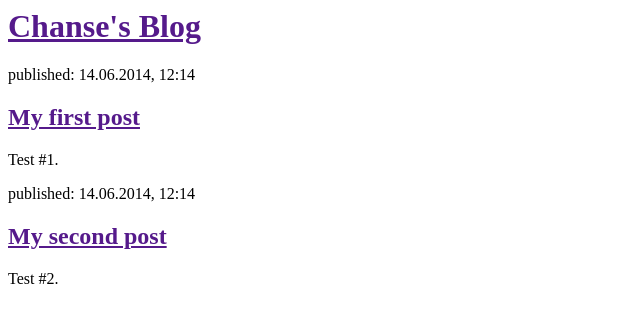
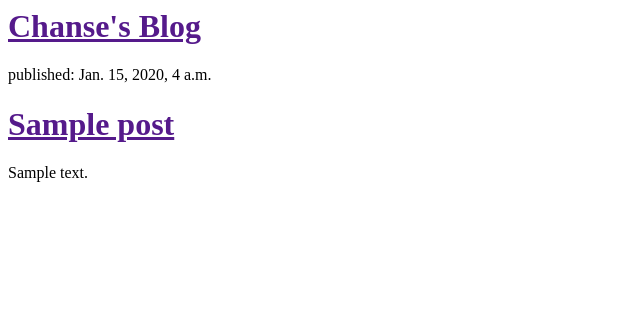
Before and after one commit to UnfitStone/my-first-blog, a Django app: template blog/templates/blog/post_list.html in a window 1280 px wide. Shown: the top 323 px of the page, without its empty margins (0-640 px from the left). Run offline with Django 3.2, Linux system fonts and the light colour scheme; the template is opened without the code that fills it: values that come from a table or form of the project are taken from there, others are empty; tables that the repository leaves empty hold one stand-in row (values such as "Sample post").

Commit message:
Modified templated to display posts from database.

```diff
--- a/blog/templates/blog/post_list.html
+++ b/blog/templates/blog/post_list.html
@@ -7,15 +7,12 @@
             <h1><a href="">Chanse's Blog</a></h1>
         </div>
 
-        <div>
-            <p>published: 14.06.2014, 12:14</p>
-            <h2><a href="">My first post</a></h2>
-            <p>Test #1.</p>
-
-        <div>
-            <p>published: 14.06.2014, 12:14</p>
-            <h2><a href="">My second post</a></h2>
-            <p>Test #2.</p>
-        </div>
+        {% for post in posts %}
+            <div>
+                <p>published: {{ post.published_date }}</p>
+                <h1><a href="">{{ post.title }} </a></h1>
+                <p>{{ post.text|linebreaksbr }}</p>
+            </div>
+        {% endfor %}
     </body>
 </html>
--- a/blog/views.py
+++ b/blog/views.py
@@ -1,4 +1,7 @@
 from django.shortcuts import render
+from django.utils import timezone
+from .models import Post
 
 def post_list(request):
-    return render(request, 'blog/post_list.html', {})
+    posts = Post.objects.filter(published_date__lte=timezone.now()).order_by('-published_date')
+    return render(request, 'blog/post_list.html', {'posts': posts})
```
